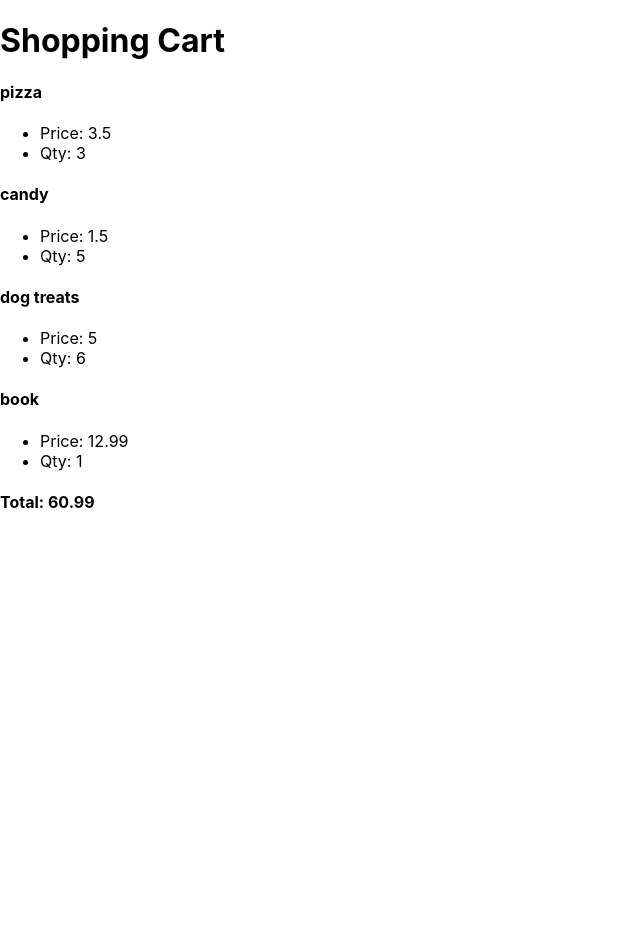
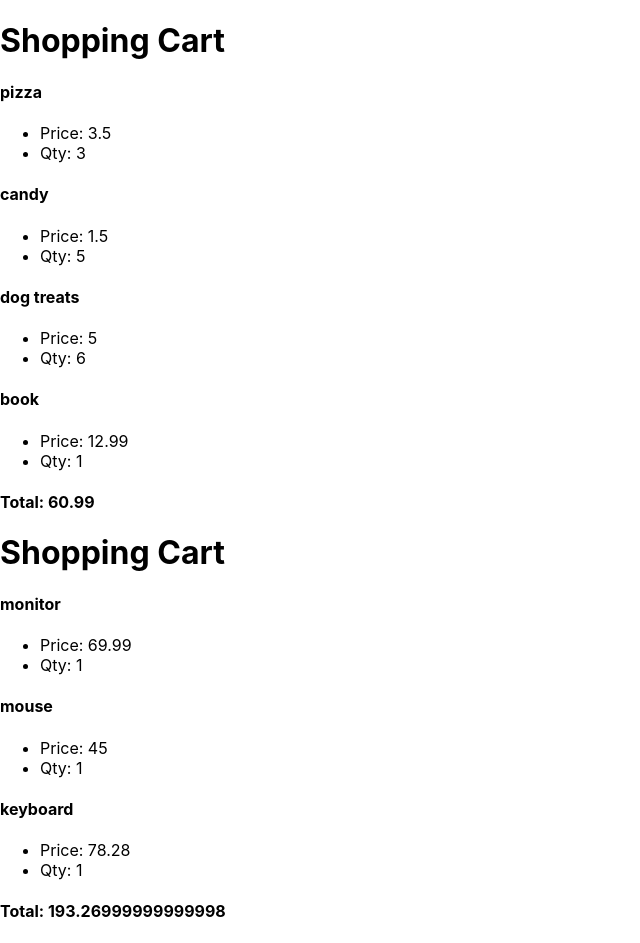
Before and after one commit to jreidmke/cra-exercise, a React (Create React App) app in the folder practice/: page / in a window 1280 px wide. Shown: the whole page, without its empty margins (0-640 px from the left). Before the commit the page ends 800 px from the top, so only its background shows below. Built offline with nearby package versions, Linux system fonts and the light colour scheme.

Commit message:
init more items

```diff
--- a/practice/src/App.js
+++ b/practice/src/App.js
@@ -3,12 +3,16 @@
 // import char, {Hi} from './swChar';
 import ShoppingCart from './shoppingCart';
 import items from './items';
+import moreItems from './moreItems';
 import './App.css';
 
 
 function App() {
   return (
-    <ShoppingCart items={items}/>
+    <div>
+      <ShoppingCart items={items}/>
+      <ShoppingCart items={moreItems}/>
+    </div>
   );
 }
 
--- /dev/null
+++ b/practice/src/moreItems.js
@@ -0,0 +1,17 @@
+export default [
+    {
+        name: 'monitor',
+        price: 69.99,
+        qty: 1
+    },
+    {
+        name: 'mouse',
+        price: 45.00,
+        qty: 1
+    },
+    {
+        name: 'keyboard',
+        price: 78.28,
+        qty: 1
+    }
+]
```
